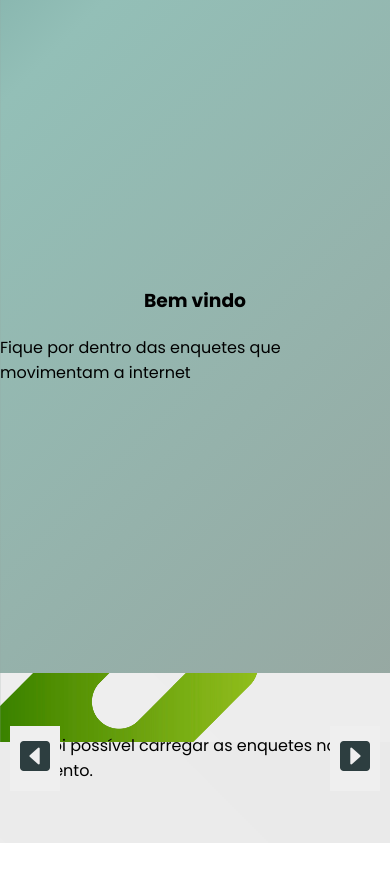
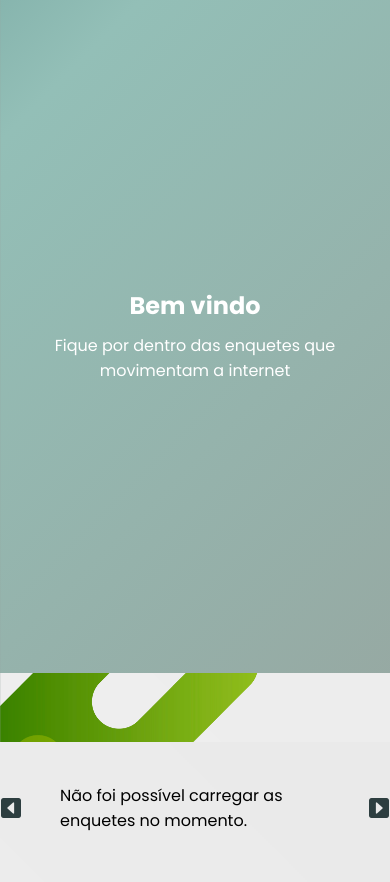
Before and after one commit to jvecodev/SignoTechnology-Teste, a plain HTML site: page public/enquetes.html in a window 390 px wide. Shown: the part 102-984 px from the top of the page. Before the commit the page ends 945 px from the top, so only its background shows below. Drawn offline with nearby package versions, Linux system fonts and the light colour scheme; no server answers; a web font is replaced by a local one.

Commit message:
media screen finalizada

```diff
--- a/public/css/enquete.css
+++ b/public/css/enquete.css
@@ -165,10 +165,20 @@ body::-webkit-scrollbar-thumb:hover {
     align-items: center;
     flex-direction: column;
     gap: 20px;
+    color: var(--color-6);
     margin-top: 100px;
     background: linear-gradient(135deg, var(--color-2), var(--color-3), var(--color-4), var(--color-5));
     background-size: 300% 300%;
     animation: gradient-animation 8s ease infinite;
+}
+.welcome h3{
+  font-size: 2rem;
+
+}
+
+.welcome p{
+  font-size: 1.5rem;
+
 }
 
 @keyframes gradient-animation {
@@ -192,14 +202,14 @@ body::-webkit-scrollbar-thumb:hover {
     flex-direction: column;
     justify-content: flex-start;
     align-items: flex-start;
-    min-width: 300px;
-
+    width: 80%;
+    flex-shrink: 0;
     padding: 20px;
     box-sizing: border-box;
     background: var(--color-6);
     box-shadow: var(--color-1) 0px 0px 2px;
     border-radius: 10px;
-    margin-right: 10px;
+    margin-right: 50px;
 
   }
 
@@ -249,19 +259,17 @@ body::-webkit-scrollbar-thumb:hover {
   }
 
   .carousel-container {
+    display: flex;
+    justify-content: center;
+    align-items: center;
     position: relative;
     overflow: hidden;
     width: 100%;
+    height: auto;
     padding: 10px;
-    height: 100%;
-    display: flex;
-    justify-content: center;
-    align-items: center;
-    margin-bottom: 50px;
-    margin-top: 50px;
+    margin: 50px 0;
+  }
 
-
-  }
 
 
 
@@ -273,19 +281,18 @@ body::-webkit-scrollbar-thumb:hover {
 
 
 
+
+
   .carousel-btn {
     position: absolute;
-    display: flex;
-    justify-content: center;
-    align-items: center;
-    background-color: none;
+    top: 50%;
+    transform: translateY(-50%);
+    background-color: transparent;
     border: none;
-
-
     cursor: pointer;
-    padding: 10px;
     z-index: 100;
   }
+
 
     .carousel-btn:hover{
         transition: 0.5s;
@@ -293,9 +300,11 @@ body::-webkit-scrollbar-thumb:hover {
 
     }
   .carousel-btn.prev {
-    left: 10px;
+    left: 100px;
     font-size: 1px;
     background-color: none;
+    padding: 0px;
+
 
   }
 
@@ -324,11 +333,13 @@ body::-webkit-scrollbar-thumb:hover {
   }
 
   .carousel-btn.next {
-    right: 10px;
+    right: 100px;
+    padding: 0px;
+    background-color: none;
   }
 
   .carousel-btn:disabled {
-    opacity: 0.5;
+
     cursor: not-allowed;
   }
   .opcao-btn {
--- a/public/css/index.css
+++ b/public/css/index.css
@@ -20,7 +20,6 @@
 
 body{
     overflow-x: hidden;
-    overflow-y: scroll;
     display: flex;
     justify-content: center;
     align-items: center;
--- a/public/css/mediaScreen1.css
+++ b/public/css/mediaScreen1.css
@@ -33,9 +33,7 @@
 
     }
 
-    ::-webkit-scrollbar {
-        display: none;
-     }
+
      .lenguage button {
         width: 20px;
         height: 20px;
--- a/public/css/mediaScreen3.css
+++ b/public/css/mediaScreen3.css
@@ -99,6 +99,208 @@
         font-size: 1.2rem;
         text-decoration: none;
     }
+    .welcome{
+        width: 100%;
+        height: 80vh;
+        display: flex;
+        justify-content: center;
+        align-items: center;
+        flex-direction: column;
+        gap: 10px;
+        margin-top: 100px;
+        background: linear-gradient(135deg, var(--color-2), var(--color-3), var(--color-4), var(--color-5));
+        background-size: 300% 300%;
+        animation: gradient-animation 8s ease infinite;
+    }
+
+    .welcome h3{
+        font-size: 1.5rem;
+        color: var(--color-6);
+
+
+
+    }
+
+    .welcome p{
+        font-size: 16px;
+        color: var(--color-6);
+        text-align: center;
+
+    }
+
+    .carousel-track {
+        display: flex;
+        transition: transform 0.5s ease;
+        padding: 150px;
+      }
+
+      .enquete-card {
+        width: 100%;
+        margin-right:10px;
+        flex-shrink: 0;
+        padding: 30px;
+      }
+
+      .carousel-container {
+        padding: 10px;
+      }
+
+      .carousel-btn.next {
+        right: 1px;
+        padding: 0px;
+        background-color: none;
+      }
+      .carousel-btn.prev {
+        left: 1px;
+        padding: 0px;
+        background-color: none;
+      }
+
+}
+
+@media  screen and (max-width: 700px) {
+
+    ::-webkit-scrollbar {
+        display: none;
+     }
+     .lenguage button {
+        width: 15px;
+        height: 15px;
+        margin-left: 5px;
+
+
+    }
+
+
+
+    .Logo p {
+
+        font-weight: bold;
+        font-size: 16px;
+    }
+
+    button.hamburguer {
+        padding: 10px 10px;
+        border: none;
+        border-radius: 10px;
+        font-size: 13px;
+        cursor: pointer;
+        transition: all 0.3s ease;
+        display: block;
+        display: block;
+        z-index: 200;
+        background-color: var(--color-6);
+        color: var(--color-1);
+
+    }
+
+    .hamburguer:hover {
+        background: var(--color-1);
+        color: var(--color-6);
+    }
+
+
+    .list {
+        position: fixed;
+        top: 0;
+        left: 0;
+        width: 20vh;
+        height: 100vh;
+        background-color: var(--color-4);
+        display: flex;
+        flex-direction: column;
+        justify-content: center;
+        align-items: center;
+        transform: translateX(-100%);
+        transition: transform 0.5s ease;
+    }
+
+    .menu.active .list {
+        transform: translateX(0);
+    }
+
+    .list li {
+        margin: 1rem 0;
+    }
+
+    .list li a {
+        color: var(--color-1);
+        font-size: 1.2rem;
+        text-decoration: none;
+    }
+
+
+    .welcome{
+        width: 100%;
+        height: 80vh;
+        display: flex;
+        justify-content: center;
+        align-items: center;
+        flex-direction: column;
+        gap: 10px;
+        margin-top: 100px;
+        background: linear-gradient(135deg, var(--color-2), var(--color-3), var(--color-4), var(--color-5));
+        background-size: 300% 300%;
+        animation: gradient-animation 8s ease infinite;
+    }
+
+    .welcome h3{
+        font-size: 1.5rem;
+        color: var(--color-6);
+
+
+
+    }
+
+    .welcome p{
+        font-size: 16px;
+        color: var(--color-6);
+        text-align: center;
+
+    }
+
+    .carousel-track {
+        display: flex;
+        transition: transform 0.5s ease;
+        padding: 50px;
+      }
+
+      .enquete-card {
+        width: 100%;
+        margin-right: 5px;
+        flex-shrink: 0;
+        padding: 10px;
+      }
+
+      .carousel-container {
+        padding: 10px;
+      }
+
+      .carousel-btn.next {
+        right: 1px;
+        padding: 0px;
+        background-color: none;
+      }
+      .carousel-btn.prev {
+        left: 1px;
+        padding: 0px;
+
+        background-color: none;
+      }
+
+      .carousel-btn.next i{
+        font-size: 20px;
+
+      }
+
+      .carousel-btn.prev i{
+        font-size: 20px;
+
+      }
+
+
+
+
 
 }
 
@@ -176,6 +378,78 @@
     }
 
 
+    .welcome{
+        width: 100%;
+        height: 80vh;
+        display: flex;
+        justify-content: center;
+        align-items: center;
+        flex-direction: column;
+        gap: 10px;
+        margin-top: 100px;
+        background: linear-gradient(135deg, var(--color-2), var(--color-3), var(--color-4), var(--color-5));
+        background-size: 300% 300%;
+        animation: gradient-animation 8s ease infinite;
+    }
+
+    .welcome h3{
+        font-size: 1.5rem;
+        color: var(--color-6);
+
+
+
+    }
+
+    .welcome p{
+        font-size: 16px;
+        color: var(--color-6);
+        text-align: center;
+
+    }
+
+    .carousel-track {
+        display: flex;
+        transition: transform 0.5s ease;
+        padding: 50px;
+      }
+
+      .enquete-card {
+        width: 100%;
+        margin-right: 5px;
+        flex-shrink: 0;
+        padding: 10px;
+      }
+
+      .carousel-container {
+        padding: 10px;
+      }
+
+      .carousel-btn.next {
+        right: 1px;
+        padding: 0px;
+        background-color: none;
+      }
+      .carousel-btn.prev {
+        left: 1px;
+        padding: 0px;
+
+        background-color: none;
+      }
+
+      .carousel-btn.next i{
+        font-size: 20px;
+
+      }
+
+      .carousel-btn.prev i{
+        font-size: 20px;
+
+      }
+
+
+
+
+
 }
 
 .hamburguer i {
```
